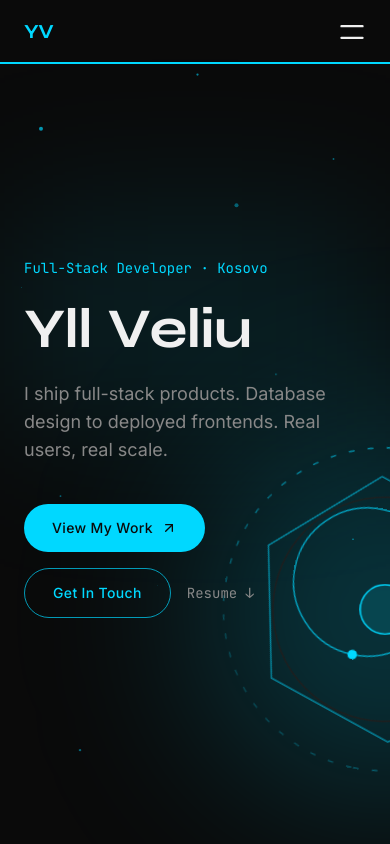
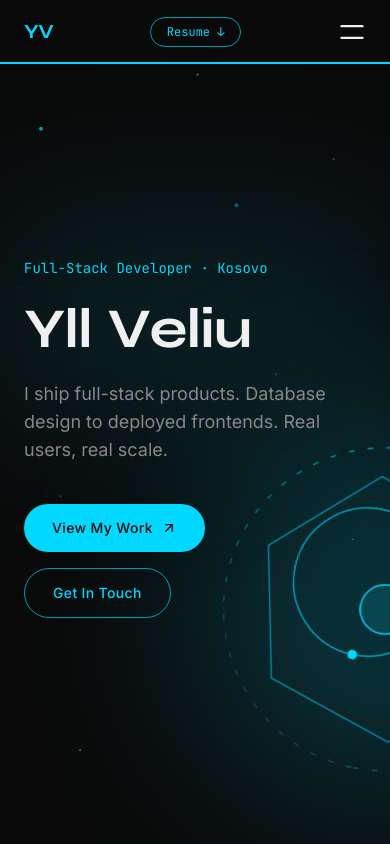
Before and after one commit to yllveliu/yllveliu-portfolio, a Next.js app: page / in a window 390 px wide. Shown: the top 844 px of the page. Built offline with nearby package versions, Linux system fonts and the light colour scheme.

Commit message:
Show Resume button in nav on mobile next to hamburger icon

```diff
--- a/components/Hero.tsx
+++ b/components/Hero.tsx
@@ -118,7 +118,7 @@ export default function Hero() {
             <a
               href="/Yll_Veliu_CV.pdf"
               download
-              className="font-mono text-sm text-muted transition-colors duration-200 hover:text-accent"
+              className="hidden md:inline font-mono text-sm text-muted transition-colors duration-200 hover:text-accent"
             >
               Resume ↓
             </a>
--- a/components/Nav.tsx
+++ b/components/Nav.tsx
@@ -80,11 +80,11 @@ export default function Nav() {
           ))}
         </ul>
 
-        {/* Desktop Resume button */}
+        {/* Resume button — both mobile and desktop */}
         <a
           href="/Yll_Veliu_CV.pdf"
           download
-          className="hidden md:inline-flex items-center gap-2 rounded-full border border-accent/70 px-4 py-1.5 font-mono text-xs text-accent transition-all duration-200 hover:bg-accent hover:text-bg"
+          className="inline-flex items-center gap-2 rounded-full border border-accent/70 px-4 py-1.5 font-mono text-xs text-accent transition-all duration-200 hover:bg-accent hover:text-bg"
         >
           Resume ↓
         </a>
```
